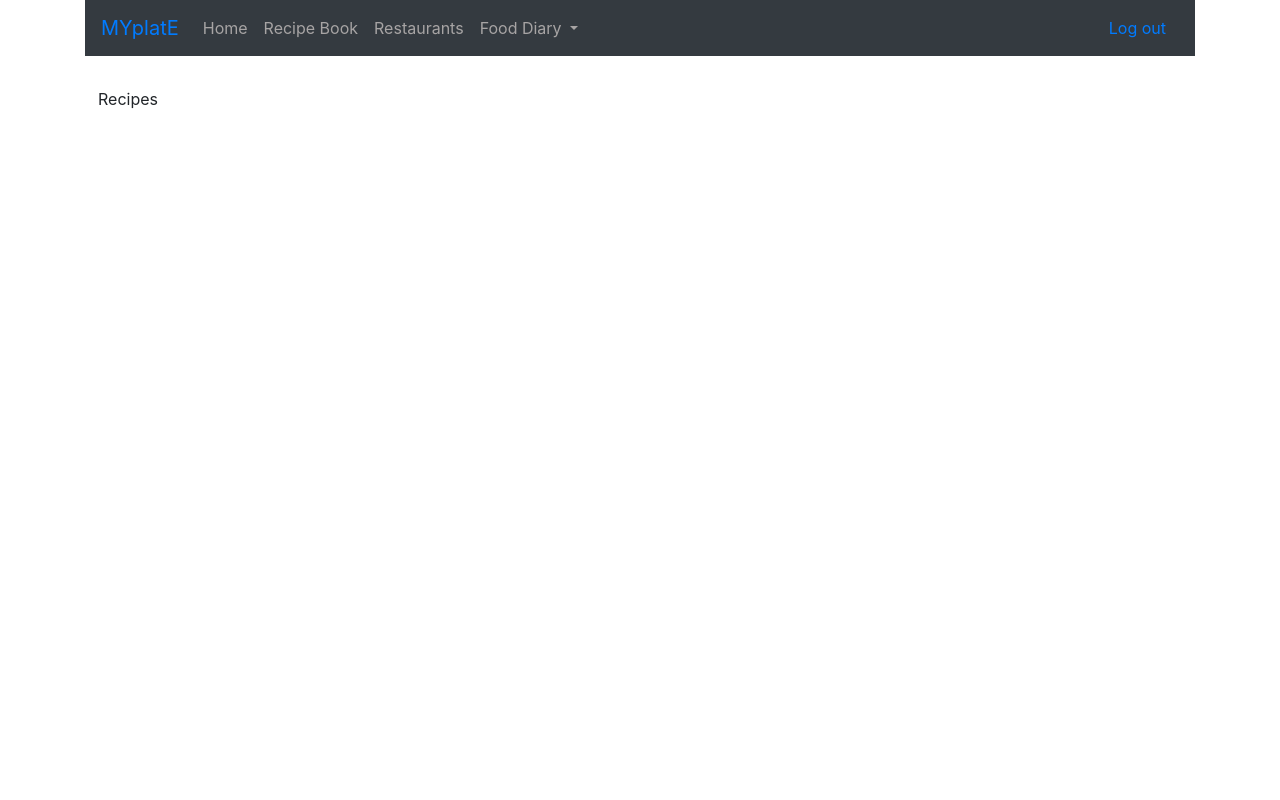
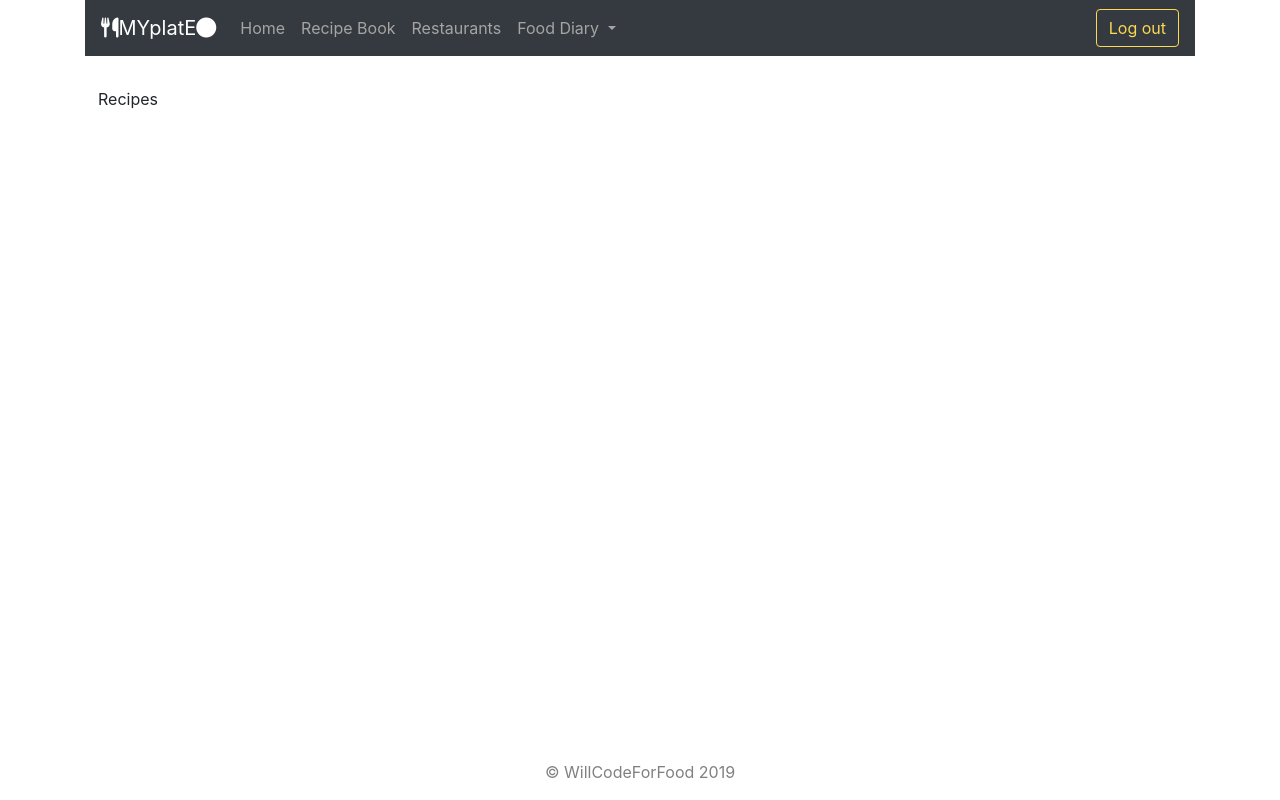
Before and after one commit to michael-lin01/Softdev-P01, a Flask app: page /recipe in a window 1280 px wide. Run offline with Flask 2, Linux system fonts and the light colour scheme; some libraries are stand-ins or nearby versions.

Commit message:
finish base

```diff
--- a/app/static/css/style.css
+++ b/app/static/css/style.css
@@ -2,8 +2,31 @@
     color:rgb(167, 164, 164);
 }
 
-.btn:hover, .btn:active, .btn:focus, .nav-link:hover, .nav-link:active, .nav-link:focus {
-  color: yellow;
-  background-color: grey;
-  border-color: #494F57;
+.btn-link {
+  color: rgb(252, 217, 80);
+  border-color: rgb(252, 217, 80);
 }
+
+.btn:hover, .btn:active, .btn:focus{
+  background-color: rgb(167, 164, 164);
+  border-color: white;
+  color:white;
+}
+
+.nav-link:hover, .nav-link:active, .nav-link:focus {
+  color: white;
+  background-color: rgb(167, 164, 164);
+}
+
+.navbar-brand, .navbar-brand:hover, .navbar-brand:active, .navbar-brand:focus {
+  color: white;
+}
+
+.dropdown-item {
+  color: rgb(167, 164, 164);
+}
+
+.copyright{
+  text-align: center;
+  color: grey;
+}
--- a/app/templates/base.html
+++ b/app/templates/base.html
@@ -15,14 +15,15 @@
         <script src="https://stackpath.bootstrapcdn.com/bootstrap/4.3.1/js/bootstrap.min.js"
             integrity="sha384-JjSmVgyd0p3pXB1rRibZUAYoIIy6OrQ6VrjIEaFf/nJGzIxFDsf4x0xIM+B07jRM"
             crossorigin="anonymous"></script>
-        </style>
+        <script src="https://kit.fontawesome.com/0691185925.js" crossorigin="anonymous"></script>
+
         <title>{{ title }}</title>
     </head>
     <body>
         <div class="container">
             <nav class="navbar navbar-expand-sm bg-dark">
                 <div class="navbar-header">
-                    <a class="navbar-brand" href="#">MYplatE</a>
+                    <a class="navbar-brand" href="#"><i class="fas fa-utensils"></i>MYplatE<i class="fas fa-circle"></i></a>
                 </div>
                 <ul class="navbar-nav mr-auto">
                     <li class="nav-item">
@@ -38,7 +39,7 @@
                             <a class="nav-link dropdown-toggle" href="#" id="navbardrop" data-toggle="dropdown">
                                 Food Diary
                             </a>
-                            <div class="dropdown-menu">
+                            <div class="dropdown-menu bg-dark">
                                 <a class="dropdown-item" href="#">My Food Diary</a>
                                 <a class="dropdown-item" href="#">Nutrition Data</a>
                             </div>
@@ -46,8 +47,8 @@
                 </ul>
                 <div class="nav navbar-nav ml-auto">
                     {% if current_user is none %}
-                        <li><a href="{{ url_for('signup') }}"> <button class="btn btn-link">Sign up</button></a></li>
-                        <li><a href="{{ url_for('login') }}"> <button class="btn btn-link">Login</button></a></li>
+                        <li><a href="{{ url_for('signup') }}"> <button class="btn btn-link"><i class="fas fa-user-plus"></i>Sign up</button></a></li>
+                        <li><a href="{{ url_for('login') }}"> <button class="btn btn-link"><i class="fas fa-sign-in-alt"></i>Login</button></a></li>
                     {% else %}
                         <li><a href="{{ url_for('logout') }}"> <button class="btn btn-link">Log out</button></a></li>
                     {% endif %}
@@ -68,5 +69,11 @@
 
             {% block content %} {% endblock content %}
         </div>
+
+        <div class="fixed-bottom">
+            <p class="copyright">
+                &copy; WillCodeForFood 2019
+            </p>
+        </div>
     </body>
 </html>
--- a/app/templates/recipe.html
+++ b/app/templates/recipe.html
@@ -1,5 +1,5 @@
 {% extends "base.html" %}
 
 {% block content %}
-<button type="button" class="btn" href="/recipeSearch">Recipes</button>
+<button type="button" class="btn" href="/recipesearch">Recipes</button>
 {% endblock %}
```
